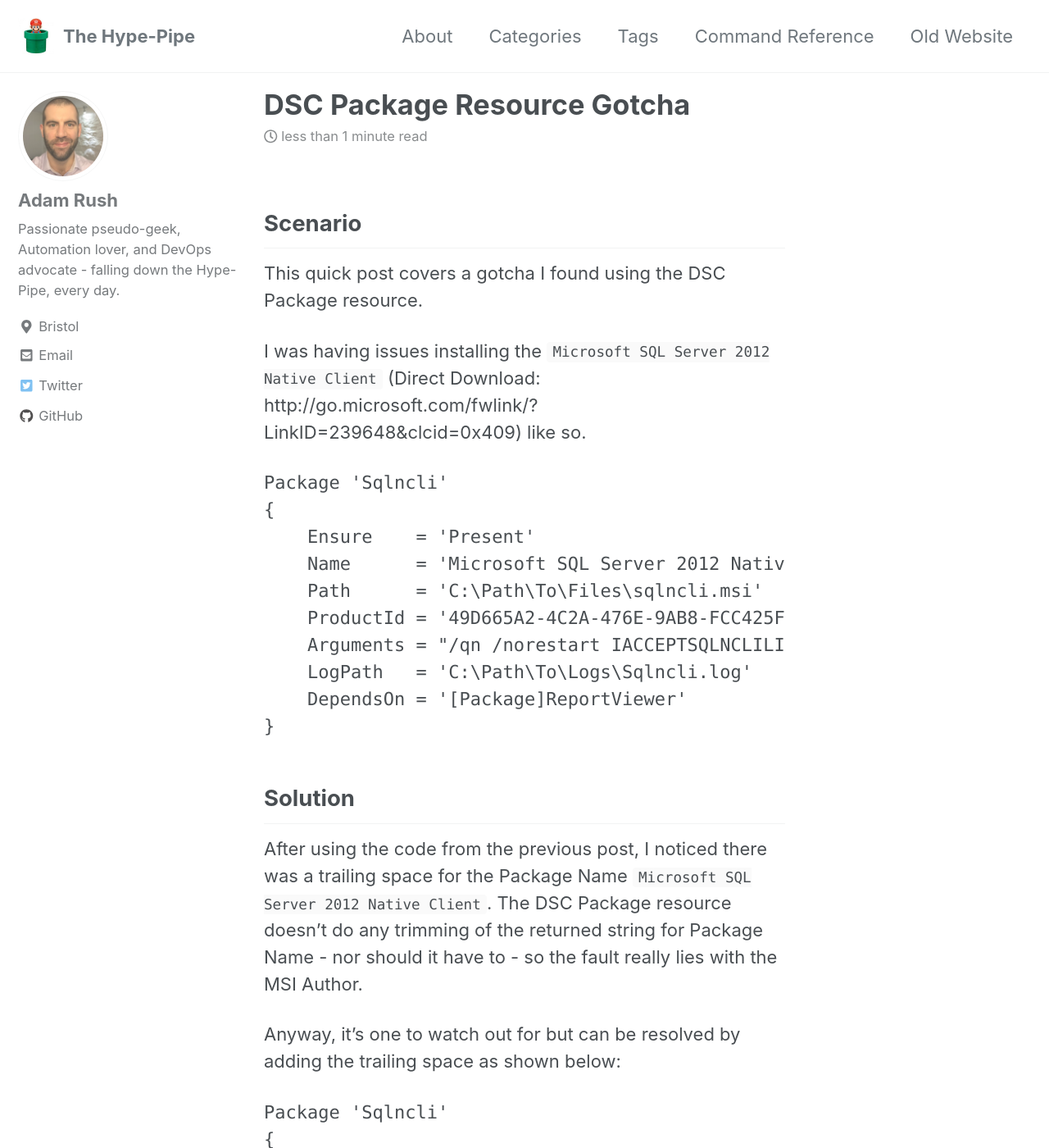
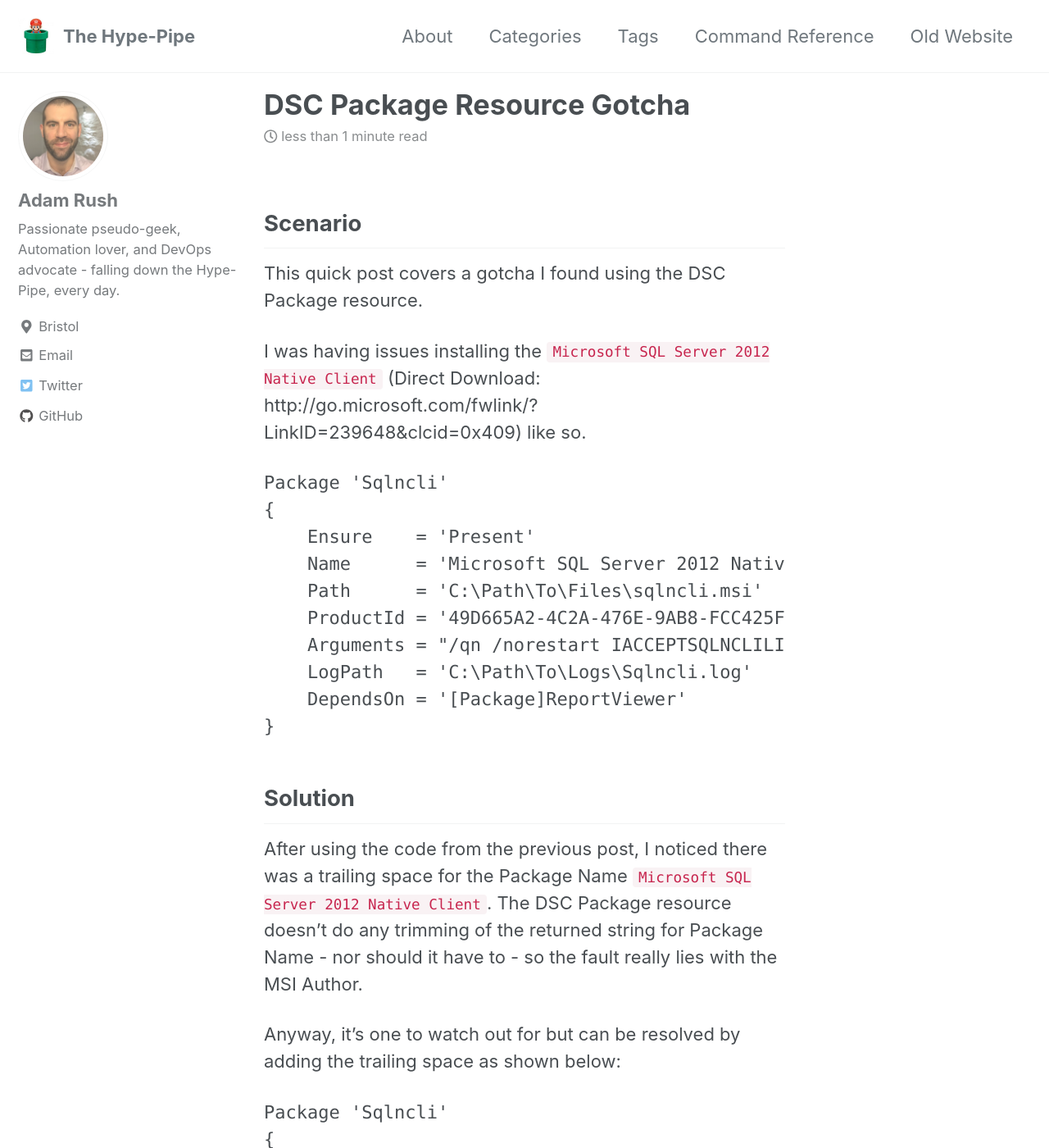
Before and after one commit to adamrushuk/adamrushuk.github.io, a Jekyll site: the page built from _posts/2018-07-29-dsc-package-resource-gotcha.md, in a window 1280 px wide and 1400 px high. Shown: the whole window at 82% size. Built offline with Jekyll 4.4.1, drawn with Linux system fonts in a browser that asks for light colours; cached includes are drawn as plain includes; comment, search, counter and statistics services are not loaded.

Commit message:
Added code highlighter CSS

```diff
--- a/_sass/minimal-mistakes/_base.scss
+++ b/_sass/minimal-mistakes/_base.scss
@@ -170,6 +170,8 @@
   font-size: 0.8em;
   background: $code-background-color;
   border-radius: $border-radius;
+  color: #c7254e;
+  background-color: #f9f2f4;
 
   &:before,
   &:after {
```
Also changed, not shown: 1 other file.
